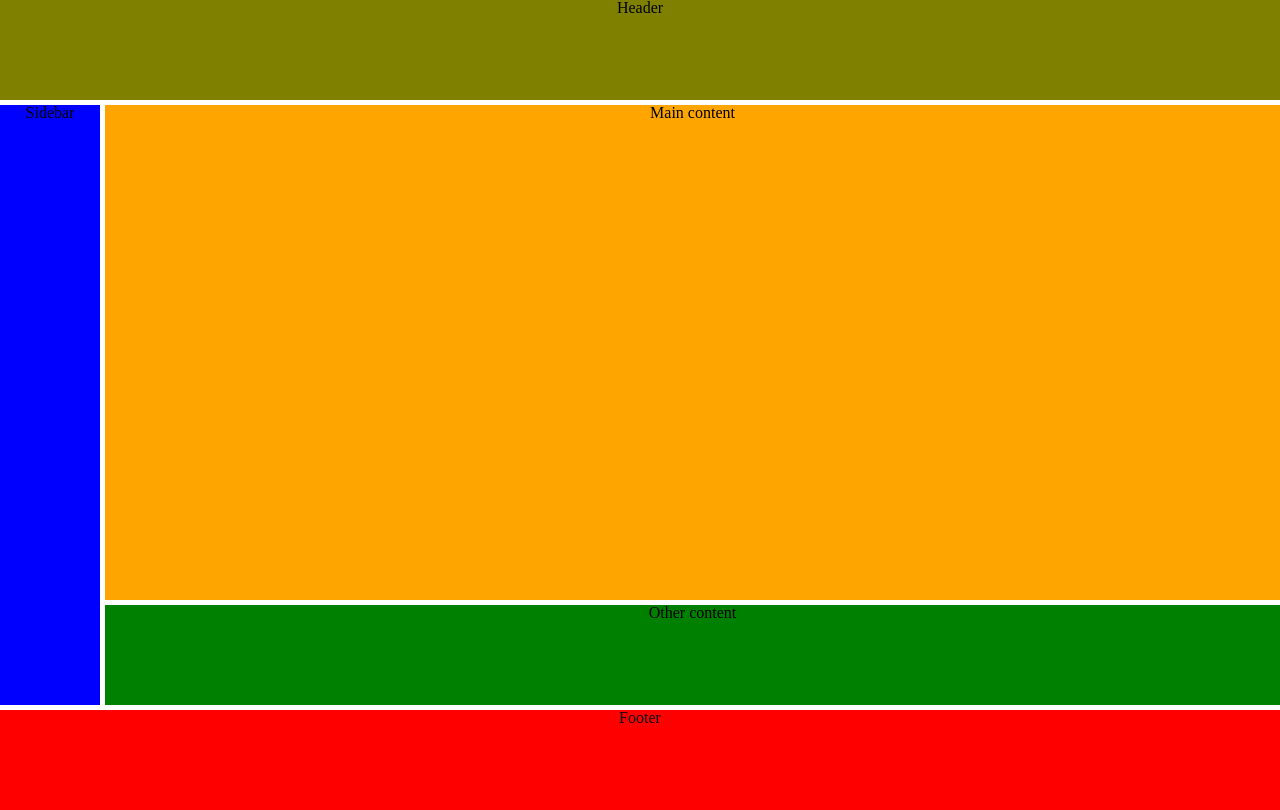
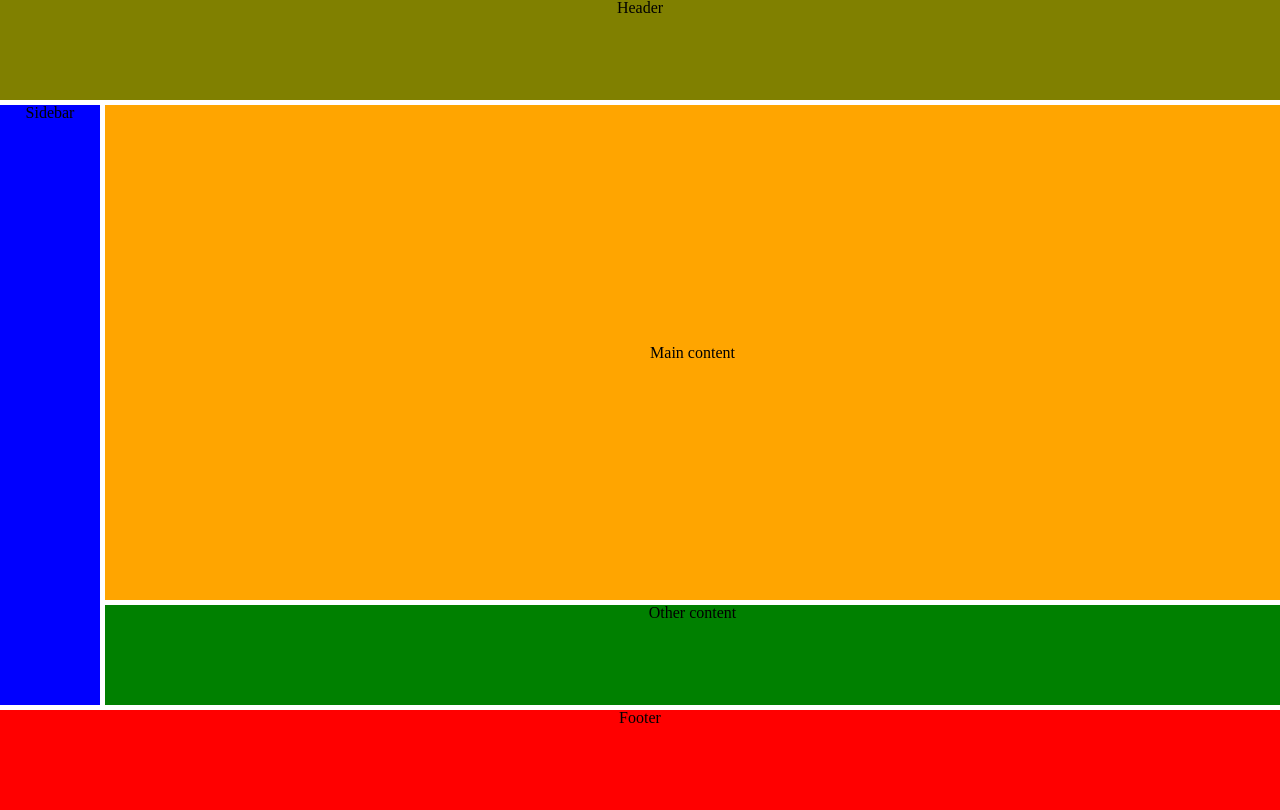
Before and after one commit to sinkevichdenis/SinkevichD_HW, a website: page 09/index.html in a window 1280 px wide. Drawn offline with nearby package versions, Linux system fonts and the light colour scheme.

Commit message:
modify index style

```diff
--- a/09/index.html
+++ b/09/index.html
@@ -10,7 +10,7 @@
 	<div class="container">
 		<div class="sidebar">Sidebar</div>
 		<div class="content">
-			<div class="main-content">Main content</div>
+			<div class="main-content"><span>Main content</span></div>
 			<div class="other-content">Other content</div>
 		</div>
 	</div>
--- a/09/style.css
+++ b/09/style.css
@@ -35,11 +35,14 @@
 
 	display: flex;
 	flex-direction: column;
+
 }
 .main-content
 {
 	height: calc(100% - 105px);
 	background-color: orange;
+	width: 100%;
+	display: table;
 }
 .other-content
 {
@@ -52,3 +55,8 @@
 	min-height: 100px;
 	background-color: red;
 }
+span
+{
+display: table-cell;
+vertical-align: middle;
+}
```
